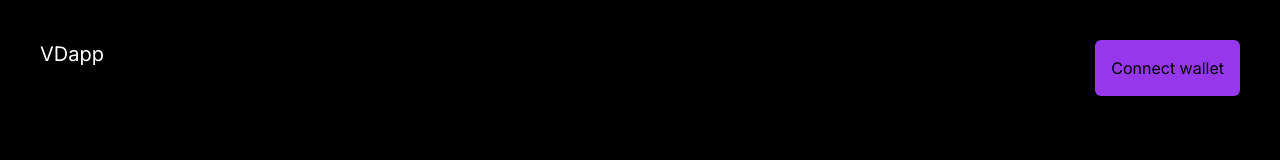
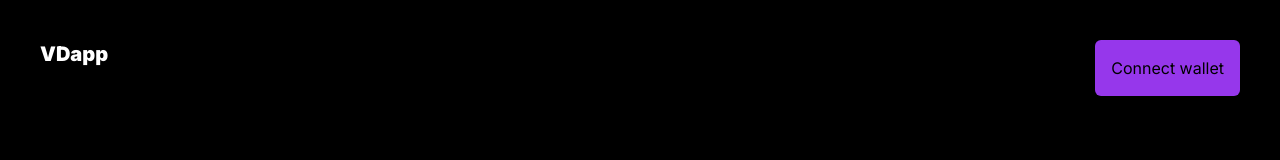
Before and after one commit to KoxyG/VestingDapp, a Next.js app: page / in a window 1280 px wide. Shown: the top 160 px of the page. Built offline with nearby package versions, Linux system fonts and the light colour scheme.

Commit message:
fixed font

```diff
--- a/src/app/page.jsx
+++ b/src/app/page.jsx
@@ -304,7 +304,7 @@ export default function Home() {
     <main className="bg-black">
       <div>
         <nav className="flex justify-between p-10">
-          <h1 className="text-white text-xl">VDapp</h1>
+          <h1 className="text-white font-black  text-xl">VDapp</h1>
           {!walletConnected ? (
             <button
               onClick={connectWallet}
```
